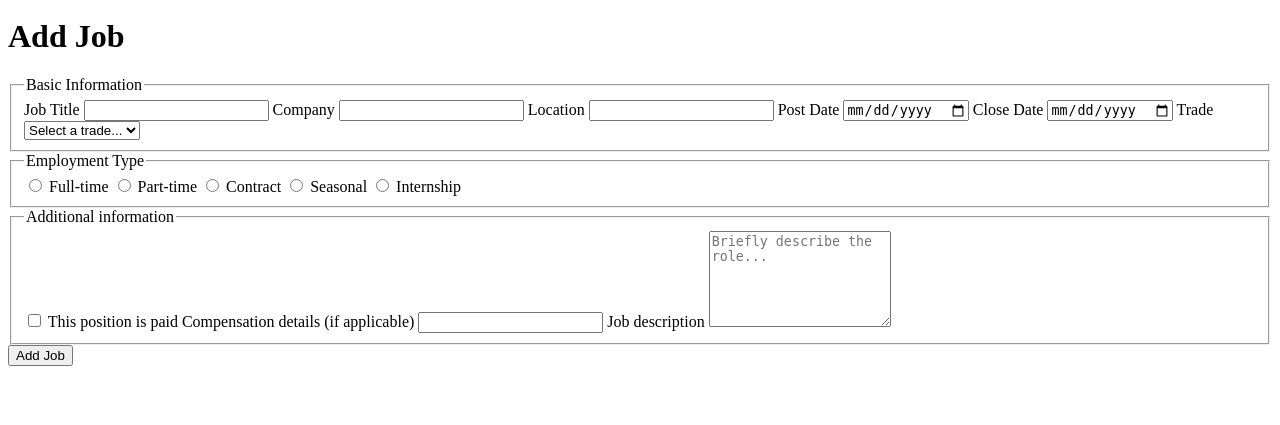
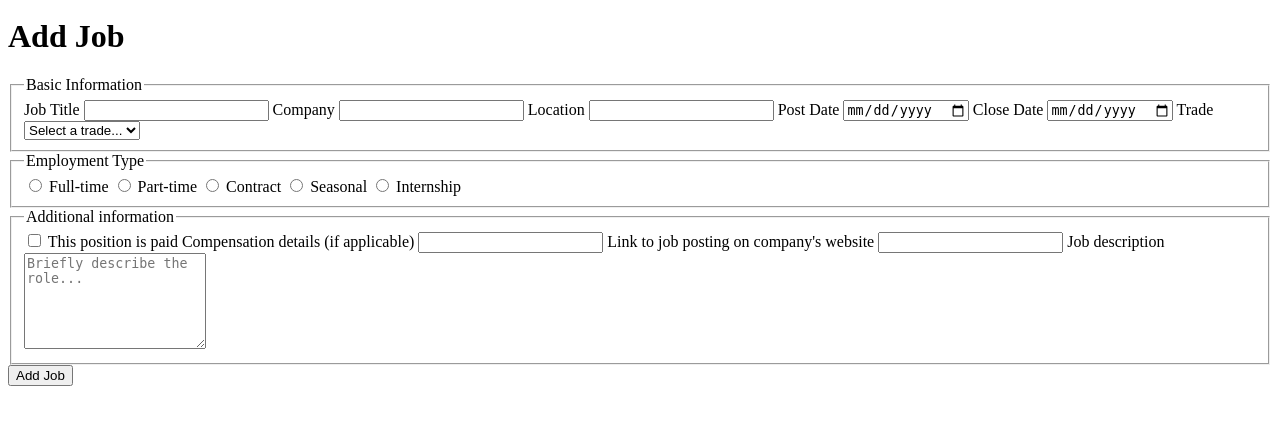
Before and after one commit to garrett-fiorito/ttj, a Node server app: page /add-job in a window 1280 px wide. Shown: the part 340-765 px from the top of the page. Run offline with Node 20, Linux system fonts and the light colour scheme.

Commit message:
Add maxlength and posting link field

```diff
--- a/views/add-job.html
+++ b/views/add-job.html
@@ -4,6 +4,7 @@
     <meta charset="UTF-8">
     <meta name="viewport" content="width=device-width, initial-scale=1.0">
     <link rel="icon" href="/img/grc_logo_green.png" type="image/png">
+    <script defer src="/js/validation.js"></script>
     <title>Add Job | Trades Job Board</title>
 </head>
 <body>
@@ -26,15 +27,15 @@
             <legend>Basic Information</legend>
             <label for="title">
                 Job Title
-                    <input type="text" id="title" name="title">
+                <input type="text" id="title" name="title" maxlength="100">
             </label>
             <label for="company">
                 Company
-                    <input type="text" id="company" name="company">
+                <input type="text" id="company" name="company" maxlength="100">
             </label>
             <label for="location">
                 Location
-                    <input type="text" id="location" name="location">
+                <input type="text" id="location" name="location" maxlength="100">
             </label>
             <label for="post_date">
                 Post Date
@@ -80,16 +81,20 @@
         <fieldset id="additional-info">
             <legend>Additional information</legend>
             <label for="is_paid">
-                <input type="checkbox" id="is_paid">
+                <input type="checkbox" id="is_paid" name="is_paid">
                 This position is paid
             </label>
             <label for="compensation">
                 Compensation details (if applicable)
-                <input type="text" id="compensation" name="compensation">
+                <input type="text" id="compensation" name="compensation" maxlength="100">
+            </label>
+            <label for="posting_link">
+                Link to job posting on company's website
+                <input type="text" id="posting_link" name="posting_link" maxlength="250">
             </label>
             <label for="description">
                 Job description
-                <textarea id="description" name="description" rows="6" maxlength="400" placeholder="Briefly describe the role..."></textarea>
+                <textarea id="description" name="description" rows="6" maxlength="250" placeholder="Briefly describe the role..."></textarea>
             </label>
         </fieldset>
         <button type="submit" id="submit-job-button">Add Job</button>
```
Lines whose indentation alone changed are shown as unchanged.
